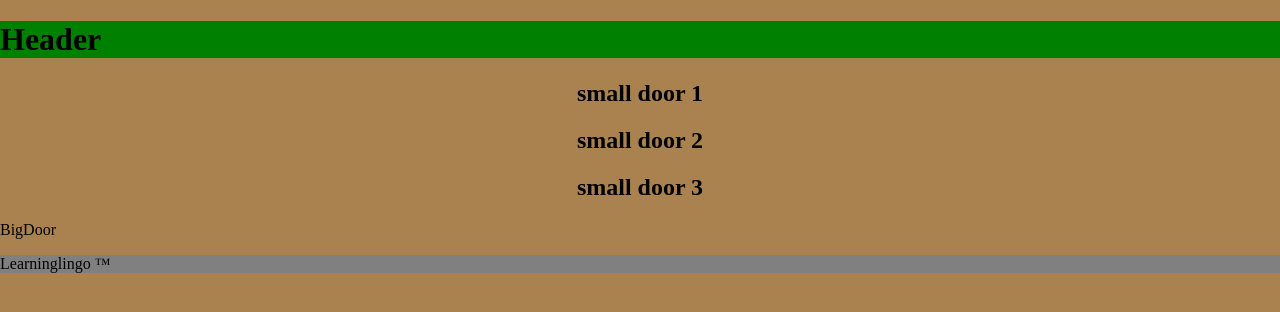
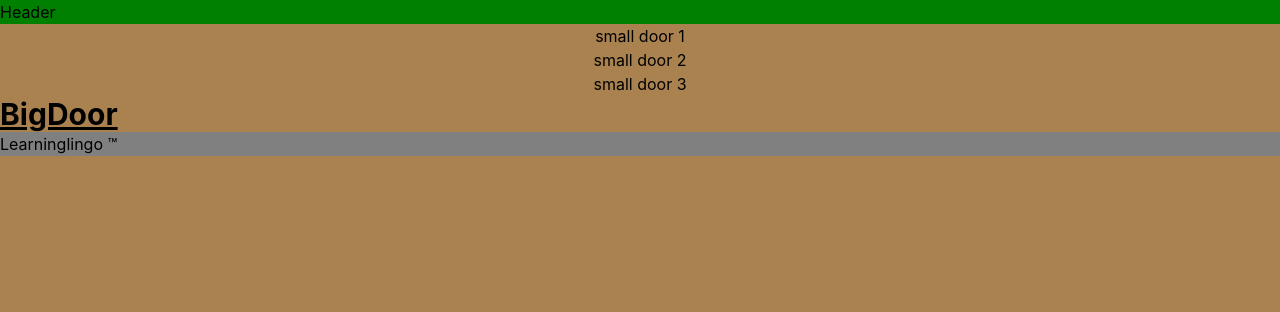
Before and after one commit to Dimitar101/Learninglingo---Project-Sep-, a React (Vite) app: page / in a window 1280 px wide. Shown: the top 312 px of the page. Built offline with nearby package versions, Linux system fonts and the light colour scheme.

Commit message:
import tailwindcss

```diff
--- a/package.json
+++ b/package.json
@@ -10,8 +10,10 @@
     "preview": "vite preview"
   },
   "dependencies": {
+    "@tailwindcss/vite": "^4.3.3",
     "react": "^19.2.8",
-    "react-dom": "^19.2.8"
+    "react-dom": "^19.2.8",
+    "tailwindcss": "^4.3.3"
   },
   "devDependencies": {
     "@eslint/js": "^10.0.1",
--- a/src/components/doors/bigDoor/bigDoor.jsx
+++ b/src/components/doors/bigDoor/bigDoor.jsx
@@ -1,7 +1,7 @@
 export default function BigDoor() {
     return (
         <>
-            <p>BigDoor</p>
+            <p className="text-3xl font-bold underline">BigDoor</p>
         </>
     );
 }
--- a/src/index.css
+++ b/src/index.css
@@ -109,3 +109,5 @@
   padding: 4px 8px;
   background: var(--code-bg);
 } */
+
+@import "tailwindcss";
--- a/vite.config.js
+++ b/vite.config.js
@@ -1,7 +1,10 @@
 import react from '@vitejs/plugin-react'
+import tailwindcss from '@tailwindcss/vite'
+
 import { defineConfig } from 'vite'
+
 
 // https://vite.dev/config/
 export default defineConfig({
-  plugins: [react()],
+  plugins: [react(), tailwindcss()],
 })
```
Also changed, not shown: 1 other file (tests, documents, lock files or other folders).
